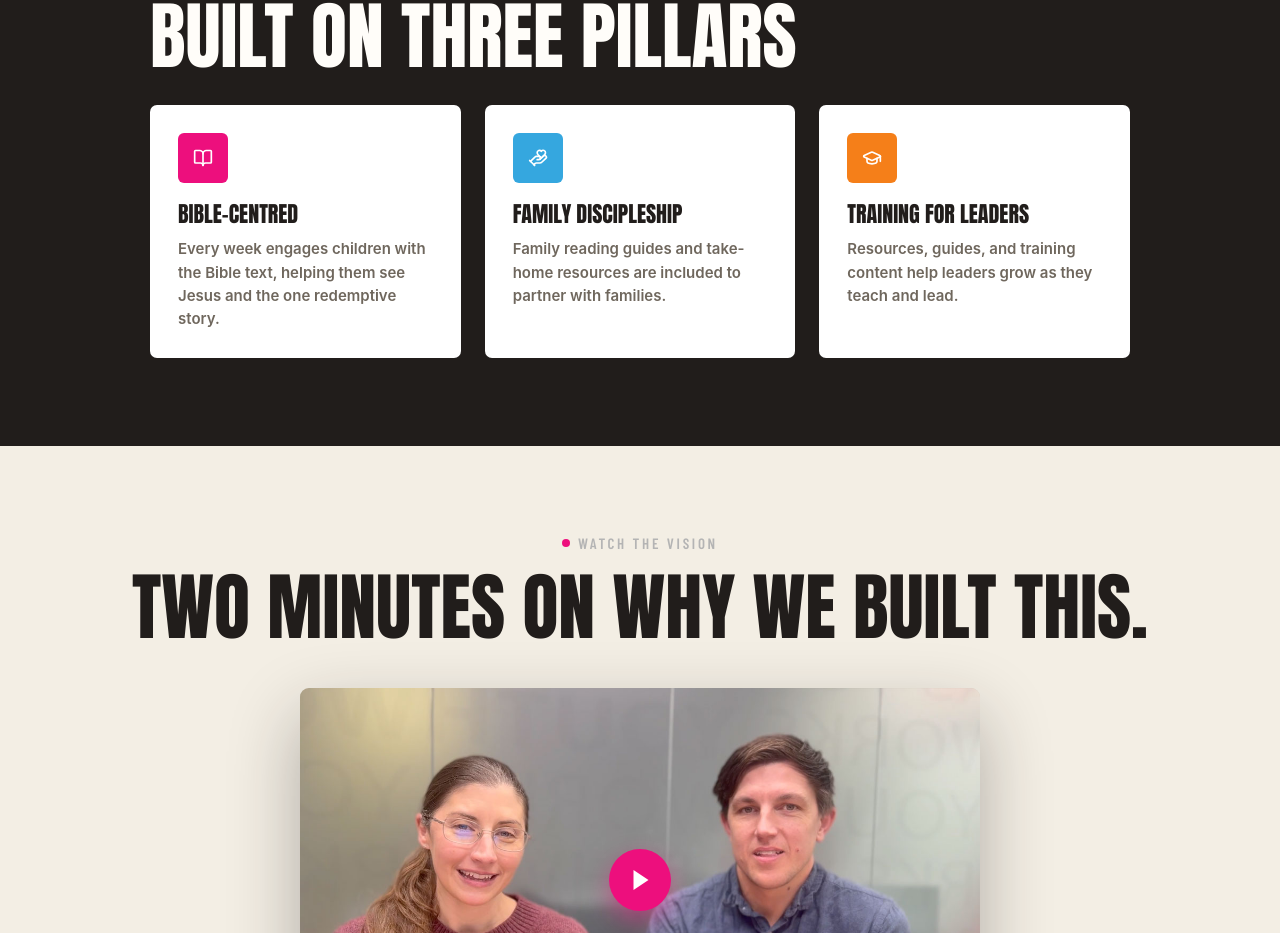
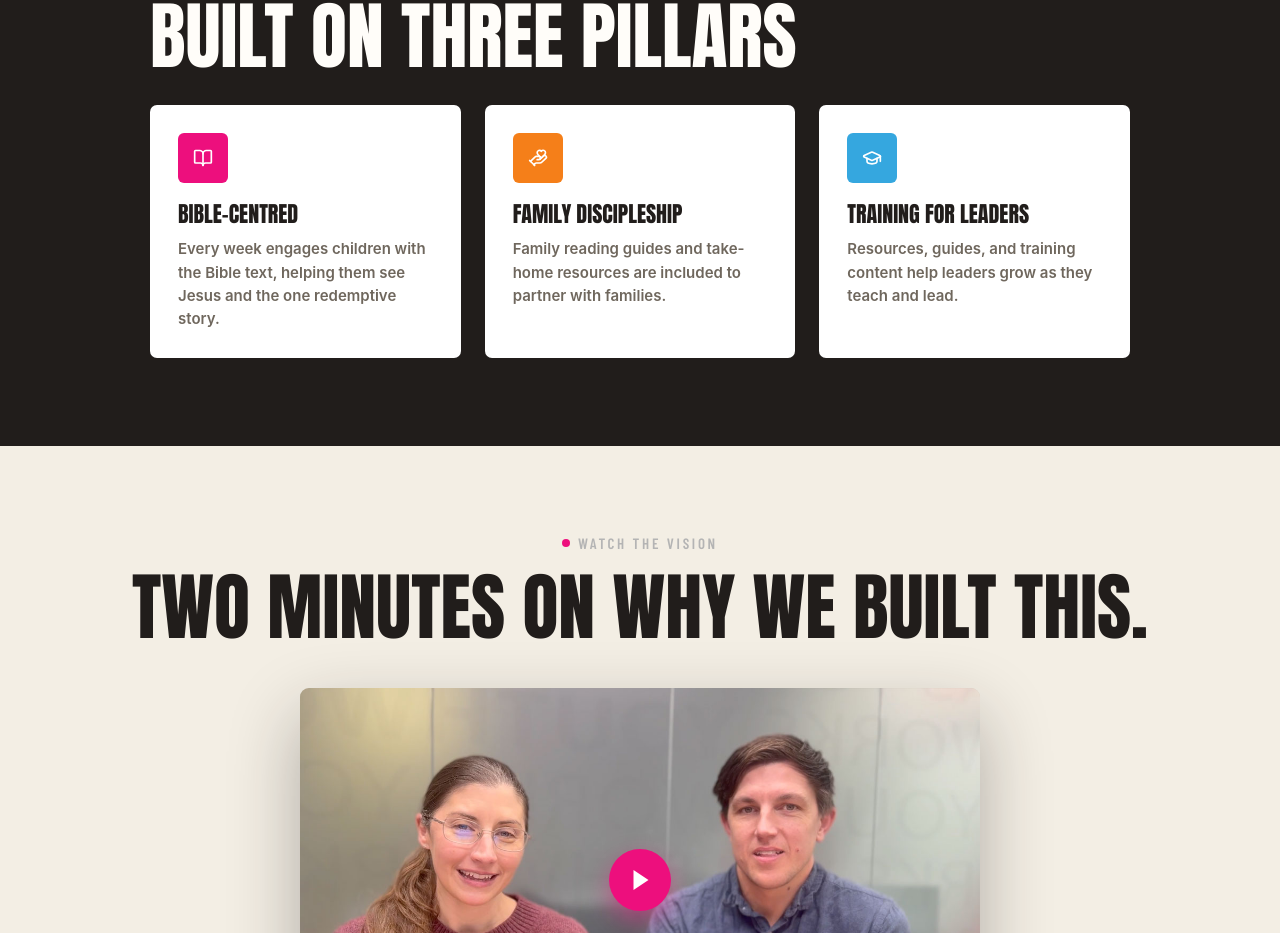
Before and after one commit to youthworksmedia/nck, a Next.js app: page / in a window 1280 px wide. Shown: the part 1677-2610 px from the top of the page. Built offline with nearby package versions, Linux system fonts and the light colour scheme; no server answers; a web font is replaced by a local one.

Commit message:
Swap homepage pillar icon colors

```diff
--- a/src/components/nck-promo-home.tsx
+++ b/src/components/nck-promo-home.tsx
@@ -138,12 +138,12 @@ export function NckPromoHome({ plans, isLoggedIn = false }: { plans: Plan[]; isL
               <p>Every week engages children with the Bible text, helping them see Jesus and the one redemptive story.</p>
             </article>
             <article className="promo-feature-card">
-              <span className="promo-icon-box promo-blue-bg"><HandHeart size={20} /></span>
+              <span className="promo-icon-box promo-orange-bg"><HandHeart size={20} /></span>
               <h3>Family discipleship</h3>
               <p>Family reading guides and take-home resources are included to partner with families.</p>
             </article>
             <article className="promo-feature-card">
-              <span className="promo-icon-box promo-orange-bg"><GraduationCap size={20} /></span>
+              <span className="promo-icon-box promo-blue-bg"><GraduationCap size={20} /></span>
               <h3>Training for leaders</h3>
               <p>Resources, guides, and training content help leaders grow as they teach and lead.</p>
             </article>
```
